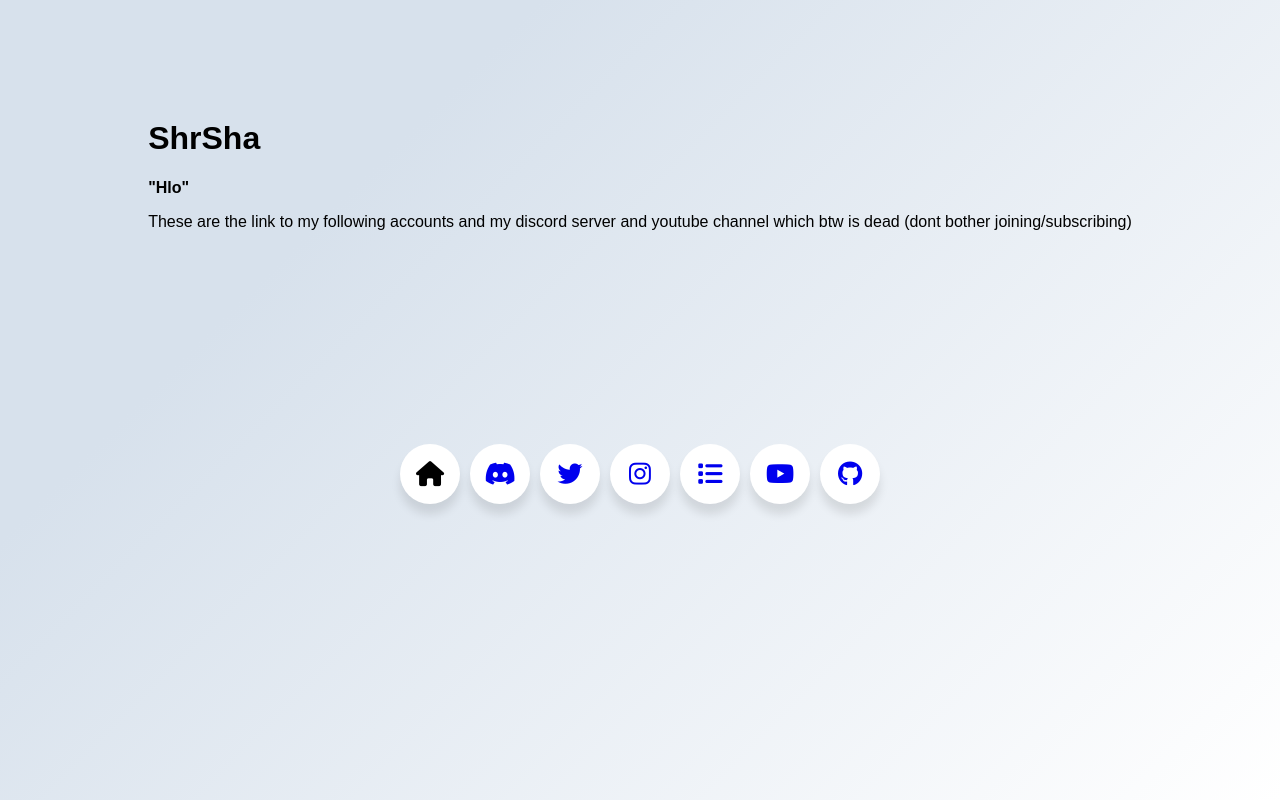
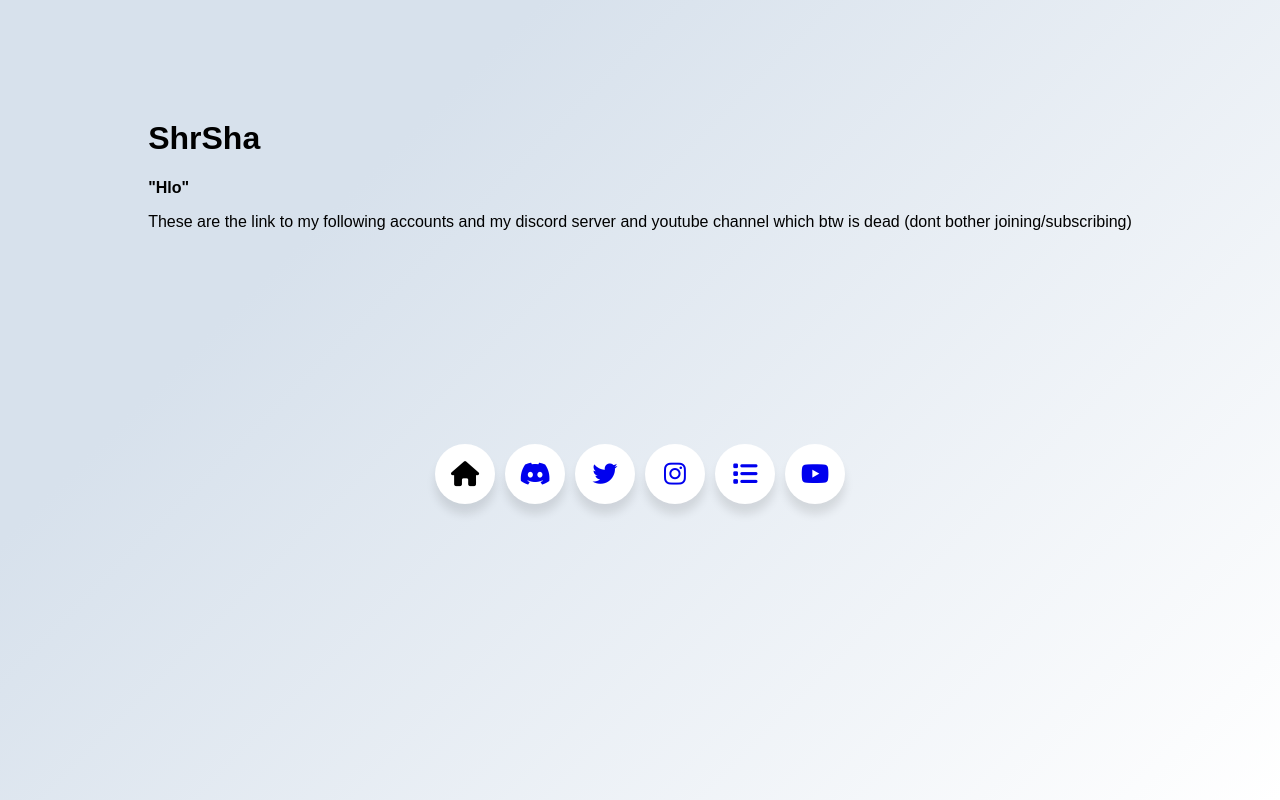
Before and after one commit to ShrSha0/html0264, a plain HTML site: page Backup(just incase)/Social.html in a window 1280 px wide. Drawn offline with Linux system fonts and the light colour scheme.

Commit message:
Revert "gitchange2"
This reverts commit 75d44566cf23cd47e840ba56e59820501076b98c.

```diff
--- a/Backup(just incase)/Social.html
+++ b/Backup(just incase)/Social.html
@@ -52,16 +52,11 @@
         <span>Anime List</span>
         </div>
       <div class="button">
-        <div class="icon"><i class="fab fa-youtube"></i>
+        <div class="icon"><i class="fab fa-youtube" aria-hidden="true"></i>
           <a href="https://www.youtube.com/channel/UCiuu7snHEyEkwxf27veyUZQ" target="_blank"></div>
         <span>YouTube</span>
       </div>
-      <div class="button">
-        <div class="icon"><i class="fab fa-github" aria-hidden="true"></i>
-          <a href="https://github.com/ShrSha0" target="_blank"></div>
-        <span>Github</span>
     </div>
-  </div>
 
 
   </body>
```
Also changed, not shown: Downloads.html (+5 -5 lines), 1 other file.
